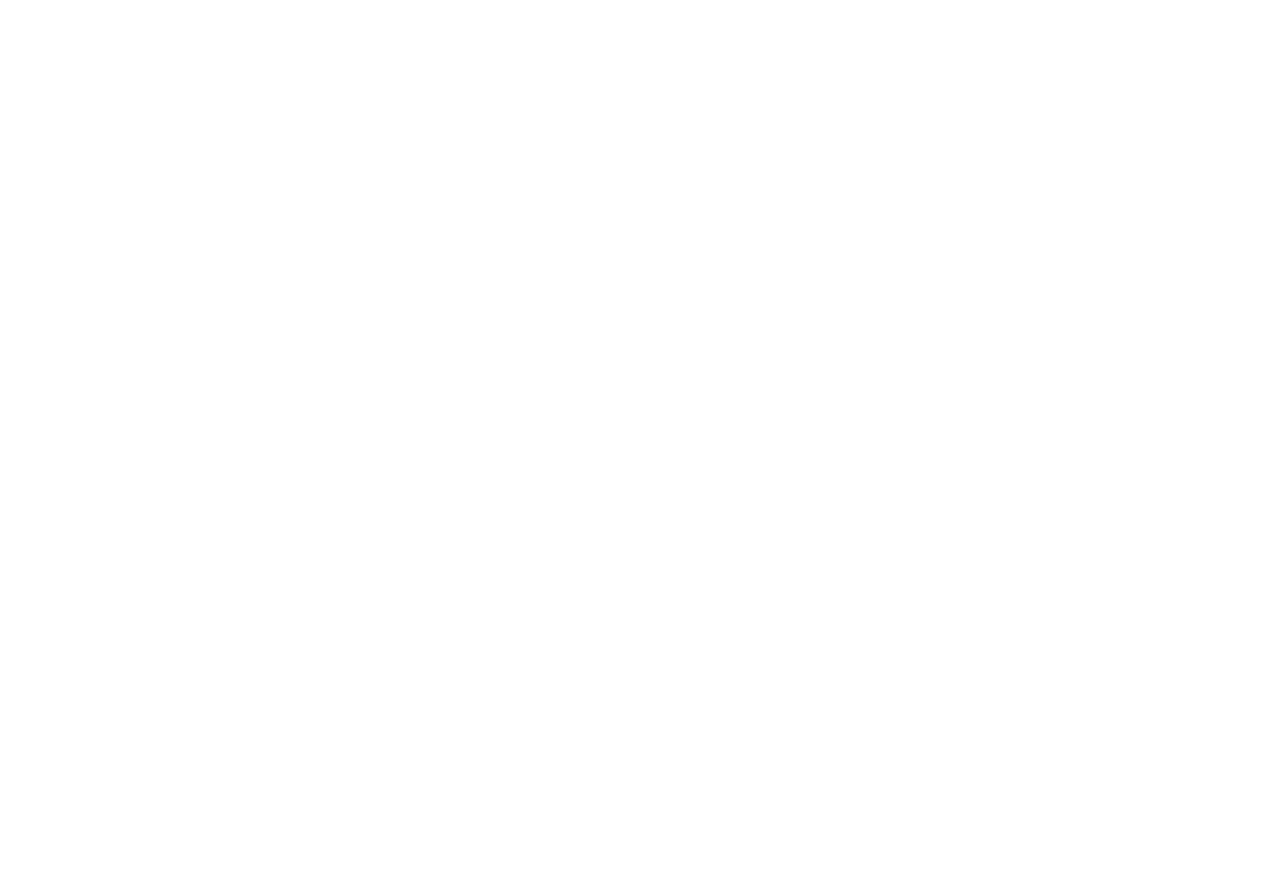
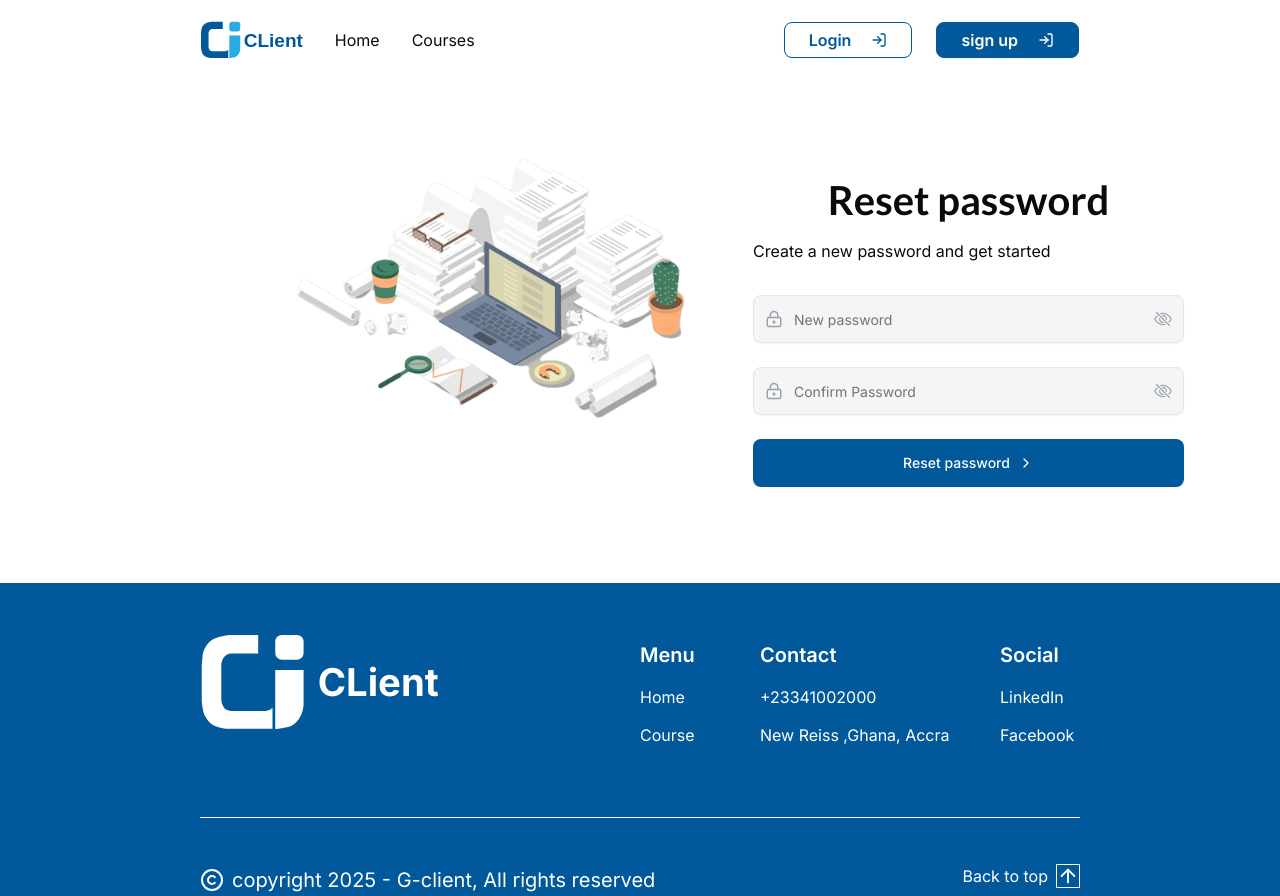
Before and after one commit to TESHU21/learning-management-system, a React (Vite) app in the folder frontend/: page /reset_password in a window 1280 px wide. Before the commit this address had no page. Before the commit the page ends 800 px from the top, so only its background shows below. Built offline with nearby package versions, Linux system fonts and the light colour scheme; a web font is replaced by a local one.

Commit message:
Add Password Reset

```diff
--- a/frontend/src/pages/login/forgotpassword/ResetPassword.jsx
+++ b/frontend/src/pages/login/forgotpassword/ResetPassword.jsx
@@ -2,6 +2,8 @@
 import HeroImage from "../../../assets/svg/Ellipse 32.svg"
 import {z} from "zod"
 import FormComp from '@/components/FormComp'
+import { LockKeyhole } from "lucide-react";
+
 
 const ResetPassword = () => {
   const PasswordSchema = z .object({
@@ -15,8 +17,40 @@
     path: ["confirmPassword"], // Show error on confirmPassword field
     message: "Passwords do not match",
   });
+  const initialValues = {
+
+    password: "",
+    confirmPassword:"",
+  };
+   const fields = [
+
+    {
+
+      name: "password",
+      placeholder:"New password",
+      icon:LockKeyhole,
+      type: "password",
+      className: "col-span-2 ",
+    },
+    {
+      name: "confirmPassword",
+      placeholder:"Confirm Password",
+      icon:LockKeyhole,
+      type: "password",
+      className: "col-span-2 ",
+    },
+  ];
   return (
-    <div>ResetPassword</div>
+    <div className='flex justify-center md:gap-[49px] '>
+         <div className='hidden md:flex md:ml-[190px]  '>
+         <img src={HeroImage} className='w-[418px] h-[418px] object-cover' alt="Work desk with laptop, documents, coffee, and cactus plant" />
+           </div>
+           <div className='md:w-[431px] px-4 md:px-0 py-24 '>
+             <h3 className='font-lato text-center font-bold text-[28px] md:text-[40px] leading-12 mb-[15px]'>Reset password</h3>
+             <p className='leading-6  text-base  font-inter mb-6'>Create a new password and get started</p>
+           <FormComp schema={PasswordSchema} initialValues={initialValues} fields={fields} submitBtnText={"Reset password"}/>
+           </div>
+       </div>
   )
 }
 
--- a/frontend/src/routes/AppRoutes.jsx
+++ b/frontend/src/routes/AppRoutes.jsx
@@ -8,6 +8,7 @@
 import SignUp from '@/pages/registration/SignUp';
 import ForgotPassword from '@/pages/login/forgotpassword/ForgotPassword';
 import { OtpVerification } from '@/pages/login/forgotpassword/OtpVerification';
+import ResetPassword from '@/pages/login/forgotpassword/ResetPassword';
 const AppRoutes = () => {
   return (
     <Routes>
@@ -19,6 +20,7 @@
         <Route path='signup' element={<SignUp/>}/>
         <Route path="forogot_password" element={<ForgotPassword/>}/>
         <Route path="otp_verfication" element={<OtpVerification/>}/>
+        <Route path='reset_password' element={<ResetPassword/>}/>
 
 
       </Route>
```
